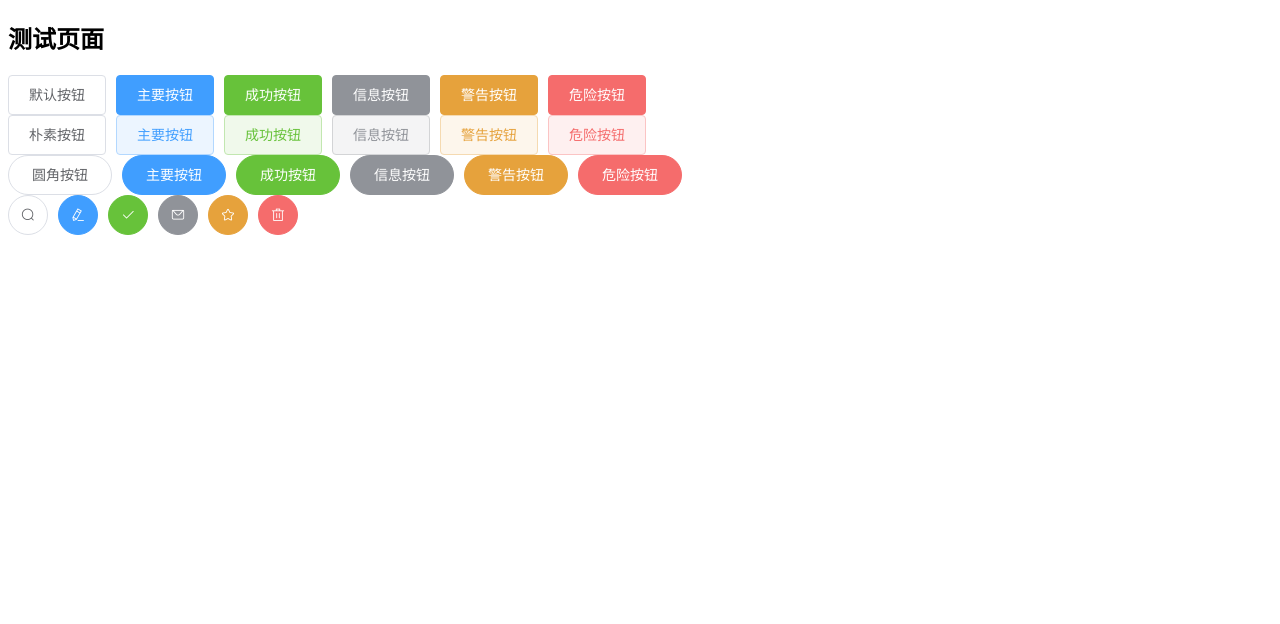
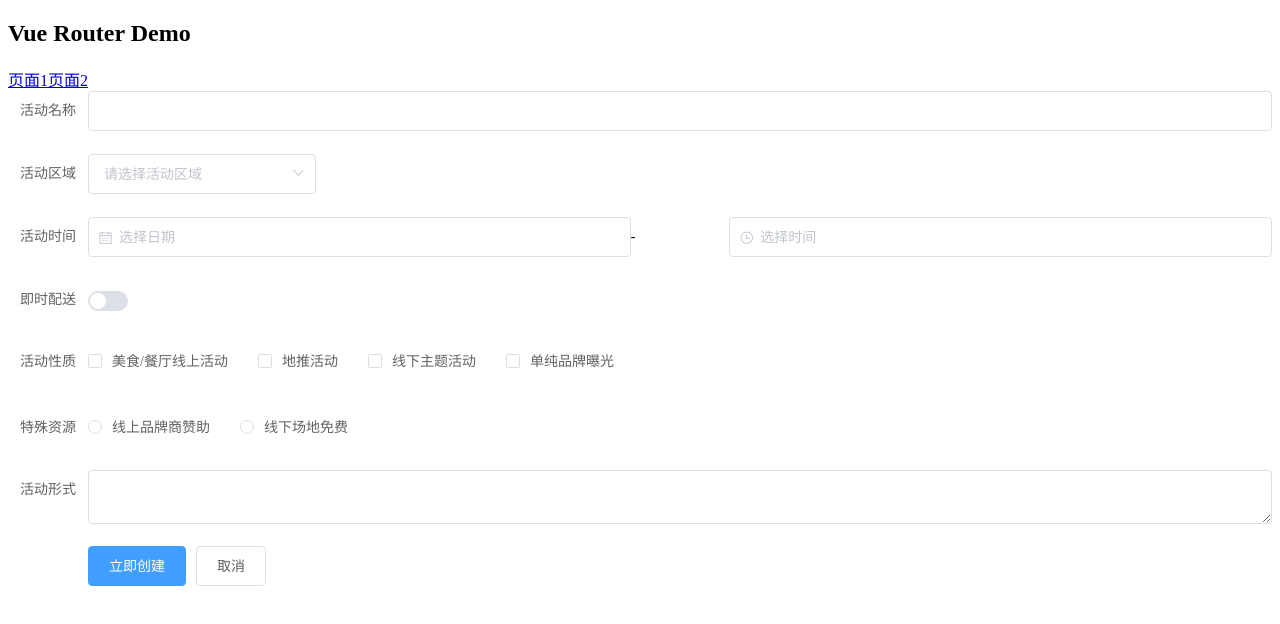
Before and after one commit to wangshenzhen0718/test-ruoyi-client, a Vue app: page /#/page1 in a window 1280 px wide. Shown: the top 624 px of the page. Built offline with nearby package versions, Linux system fonts and the light colour scheme.

Commit message:
feat: 跑通基本路由切换示例

```diff
--- a/src/App.vue
+++ b/src/App.vue
@@ -2,51 +2,40 @@
   <div>
     <div class="row">
       <div class="col-xs-offset-2 col-xs-8">
-        <div class="page-header"><h2>测试页面</h2></div>
-        <el-row>
-          <el-button>默认按钮</el-button>
-          <el-button type="primary">主要按钮</el-button>
-          <el-button type="success">成功按钮</el-button>
-          <el-button type="info">信息按钮</el-button>
-          <el-button type="warning">警告按钮</el-button>
-          <el-button type="danger">危险按钮</el-button>
-        </el-row>
-
-        <el-row>
-          <el-button plain>朴素按钮</el-button>
-          <el-button type="primary" plain>主要按钮</el-button>
-          <el-button type="success" plain>成功按钮</el-button>
-          <el-button type="info" plain>信息按钮</el-button>
-          <el-button type="warning" plain>警告按钮</el-button>
-          <el-button type="danger" plain>危险按钮</el-button>
-        </el-row>
-
-        <el-row>
-          <el-button round>圆角按钮</el-button>
-          <el-button type="primary" round>主要按钮</el-button>
-          <el-button type="success" round>成功按钮</el-button>
-          <el-button type="info" round>信息按钮</el-button>
-          <el-button type="warning" round>警告按钮</el-button>
-          <el-button type="danger" round>危险按钮</el-button>
-        </el-row>
-
-        <el-row>
-          <el-button icon="el-icon-search" circle></el-button>
-          <el-button type="primary" icon="el-icon-edit" circle></el-button>
-          <el-button type="success" icon="el-icon-check" circle></el-button>
-          <el-button type="info" icon="el-icon-message" circle></el-button>
-          <el-button type="warning" icon="el-icon-star-off" circle></el-button>
-          <el-button type="danger" icon="el-icon-delete" circle></el-button>
-        </el-row>
-
+        <div class="page-header"><h2>Vue Router Demo</h2></div>
+      </div>
+    </div>
+    <div class="row">
+      <div class="col-xs-2 col-xs-offset-2">
+        <div class="list-group">
+          <!--原始使用a标签跳转多个页面,多页面应用-->
+          <!--          <a class="list-group-item active" href="./about.html">About</a>-->
+          <!--          <a class="list-group-item" href="./home.html">Home</a>-->
+          <!--vue中借助router=link标签实现路由的切换-->
+          <router-link class="list-group-item" active-class="active" to="/page1">页面1</router-link>
+          <router-link class="list-group-item" active-class="active" to="/page2">页面2</router-link>
+        </div>
+      </div>
+      <div class="col-xs-6">
+        <div class="panel">
+          <div class="panel-body">
+            <!--router-view确定视图的位置-->
+            <router-view>
+            </router-view>
+          </div>
+        </div>
       </div>
     </div>
   </div>
 </template>
 
 <script>
+import Page1 from "@/components/Page1.vue";
+import Page2 from "@/components/Page2.vue";
+
 export default {
   name: "App",
+  components: {Page1,Page2},
 }
 </script>
 <style lang="css" scoped>
--- /dev/null
+++ b/src/components/Page1.vue
@@ -0,0 +1,70 @@
+<template>
+  <el-form ref="form" :model="form" label-width="80px">
+    <el-form-item label="活动名称">
+      <el-input v-model="form.name"></el-input>
+    </el-form-item>
+    <el-form-item label="活动区域">
+      <el-select v-model="form.region" placeholder="请选择活动区域">
+        <el-option label="区域一" value="shanghai"></el-option>
+        <el-option label="区域二" value="beijing"></el-option>
+      </el-select>
+    </el-form-item>
+    <el-form-item label="活动时间">
+      <el-col :span="11">
+        <el-date-picker type="date" placeholder="选择日期" v-model="form.date1" style="width: 100%;"></el-date-picker>
+      </el-col>
+      <el-col class="line" :span="2">-</el-col>
+      <el-col :span="11">
+        <el-time-picker placeholder="选择时间" v-model="form.date2" style="width: 100%;"></el-time-picker>
+      </el-col>
+    </el-form-item>
+    <el-form-item label="即时配送">
+      <el-switch v-model="form.delivery"></el-switch>
+    </el-form-item>
+    <el-form-item label="活动性质">
+      <el-checkbox-group v-model="form.type">
+        <el-checkbox label="美食/餐厅线上活动" name="type"></el-checkbox>
+        <el-checkbox label="地推活动" name="type"></el-checkbox>
+        <el-checkbox label="线下主题活动" name="type"></el-checkbox>
+        <el-checkbox label="单纯品牌曝光" name="type"></el-checkbox>
+      </el-checkbox-group>
+    </el-form-item>
+    <el-form-item label="特殊资源">
+      <el-radio-group v-model="form.resource">
+        <el-radio label="线上品牌商赞助"></el-radio>
+        <el-radio label="线下场地免费"></el-radio>
+      </el-radio-group>
+    </el-form-item>
+    <el-form-item label="活动形式">
+      <el-input type="textarea" v-model="form.desc"></el-input>
+    </el-form-item>
+    <el-form-item>
+      <el-button type="primary" @click="onSubmit">立即创建</el-button>
+      <el-button>取消</el-button>
+    </el-form-item>
+  </el-form>
+</template>
+
+<script>
+export default {
+  data() {
+    return {
+      form: {
+        name: '',
+        region: '',
+        date1: '',
+        date2: '',
+        delivery: false,
+        type: [],
+        resource: '',
+        desc: ''
+      }
+    }
+  },
+  methods: {
+    onSubmit() {
+      console.log('submit!');
+    }
+  }
+}
+</script>
--- /dev/null
+++ b/src/components/Page2.vue
@@ -0,0 +1,46 @@
+<template>
+  <el-table
+      :data="tableData"
+      style="width: 100%">
+    <el-table-column
+        prop="date"
+        label="日期"
+        width="180">
+    </el-table-column>
+    <el-table-column
+        prop="name"
+        label="姓名"
+        width="180">
+    </el-table-column>
+    <el-table-column
+        prop="address"
+        label="地址">
+    </el-table-column>
+  </el-table>
+</template>
+
+<script>
+export default {
+  data() {
+    return {
+      tableData: [{
+        date: '2016-05-02',
+        name: '王小虎',
+        address: '上海市普陀区金沙江路 1518 弄'
+      }, {
+        date: '2016-05-04',
+        name: '王小虎',
+        address: '上海市普陀区金沙江路 1517 弄'
+      }, {
+        date: '2016-05-01',
+        name: '王小虎',
+        address: '上海市普陀区金沙江路 1519 弄'
+      }, {
+        date: '2016-05-03',
+        name: '王小虎',
+        address: '上海市普陀区金沙江路 1516 弄'
+      }]
+    }
+  }
+}
+</script>
--- a/src/router/index.js
+++ b/src/router/index.js
@@ -1,11 +1,19 @@
 //该文件专门用于创建整个应用的路由器
 
 import VueRouter from "vue-router";
-
+import Page1 from "@/components/Page1.vue";
+import Page2 from "@/components/Page2.vue";
 
 //创建并默认暴露一个路由器
 export default new VueRouter({
-    routes:[
-
+    routes: [
+        {
+            path: '/page1',
+            component: Page1
+        },
+        {
+            path: '/page2',
+            component: Page2
+        }
     ]
 });
--- a/vue.config.js
+++ b/vue.config.js
@@ -1,5 +1,5 @@
-const { defineConfig } = require('@vue/cli-service')
+const {defineConfig} = require('@vue/cli-service')
 module.exports = defineConfig({
-  transpileDependencies: true,
-  lintOnSave: false, // 👈 关闭 ESLint 保存时检查
+    transpileDependencies: true,
+    lintOnSave: false, // 👈 关闭 ESLint 保存时检查
 })
```
Also changed, not shown: src/components/HelloWorld.vue (deleted, +0 -58 lines).
